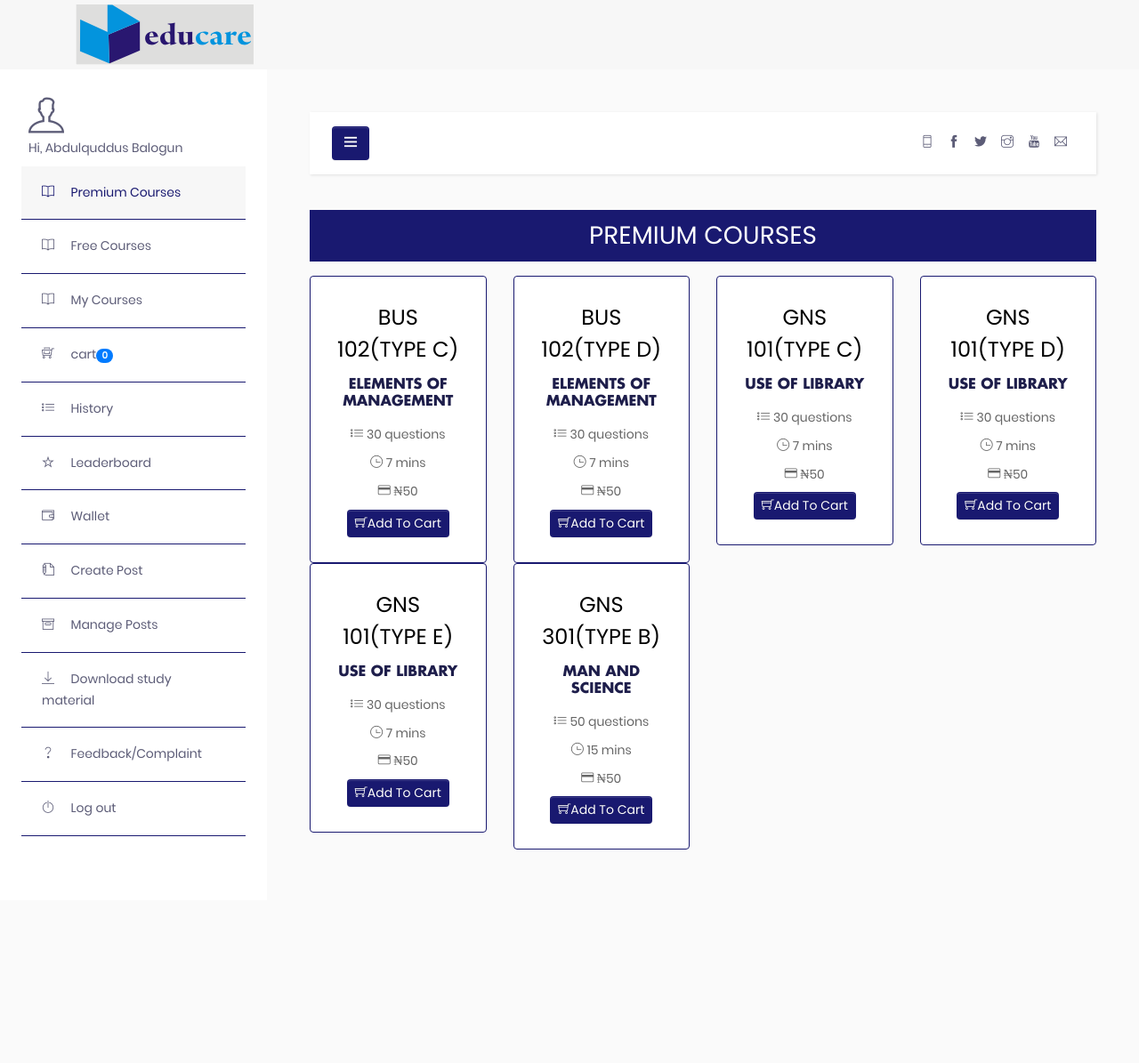
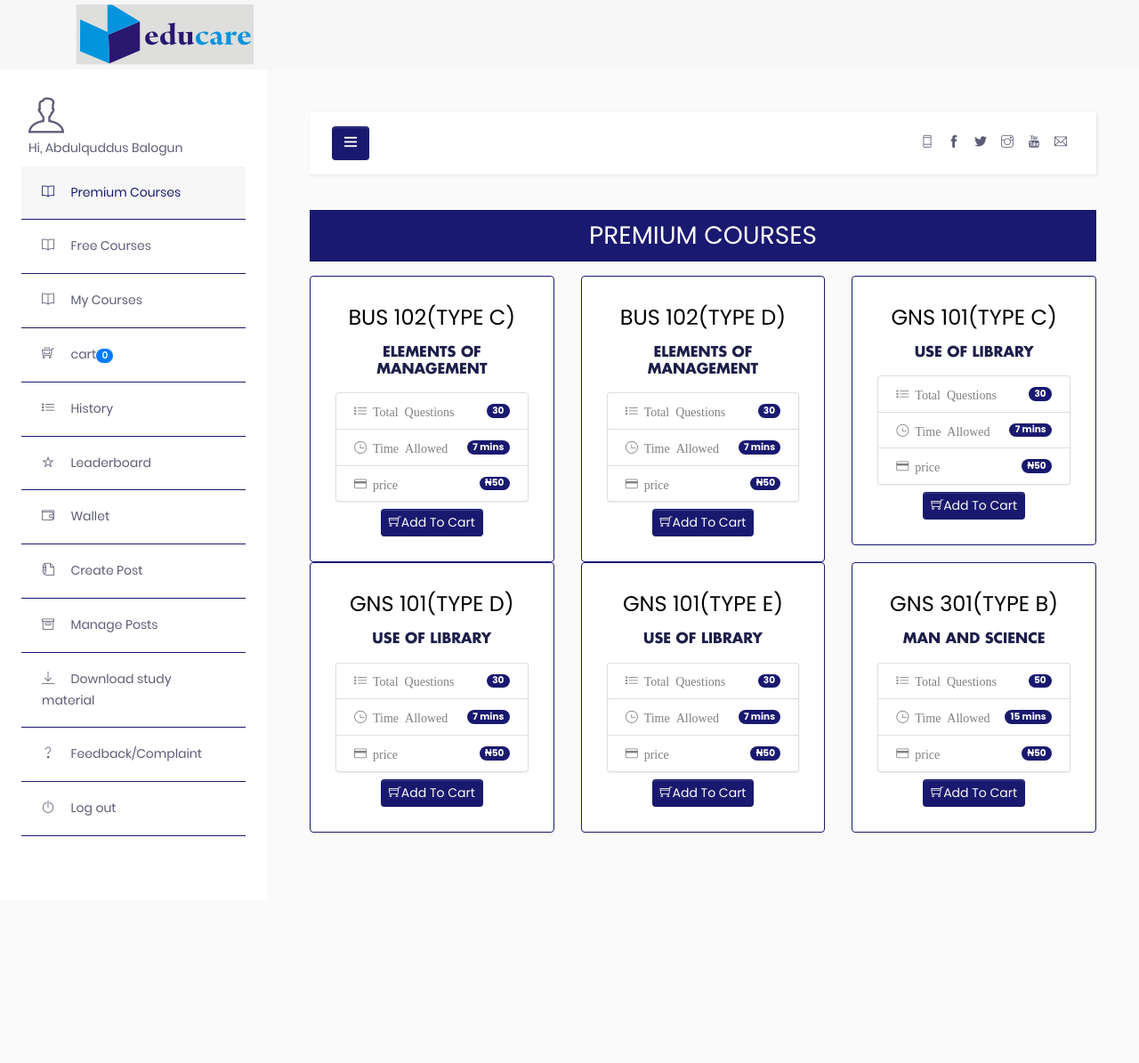
Before and after one commit to kaysmart001/Educare, a PHP site: page /user_dashboard.php?q=9 in a window 1280 px wide. Shown: the top 1195 px of the page at 89% size. Run offline with PHP 8.4, Linux system fonts and the light colour scheme; a user stored in the database is signed in; data comes from the database, SQL or seed files in the repository; data that the repository does not hold is empty; some libraries are stand-ins or nearby versions.

Commit message:
changed the courses layout

```diff
--- a/Available-Courses.php
+++ b/Available-Courses.php
@@ -39,17 +39,27 @@
             $course_price=$course['price'];
         ?>
 
-  <div class="col-lg-3 col-sm-6 col-md-4 col-xs-6">
+  <div class="col-lg-4 col-sm-6 col-md-4 col-xs-6">
     <div class="card p-2 rounded hover-shadow">
       <div class="card-body">
         <a href="#">
           <h4 class="card-title course-title"><?php echo $course_title; ?></h4>
         </a>
-
         <h6 class="card-text mb-3"><?php echo $course_des; ?></h6>
-        <p class="card-text mb-2"><i class="ti-list mr-1"></i><?php echo $total;?> questions</p>
-        <p class="card-text mb-2"><i class="ti-time mr-1"></i><?php echo $course_time?> mins</p>
-        <p class="card-text mb-2"><i class="ti-credit-card"></i> &#8358;<?php echo $course_price?></p>
+        <ul class="list-group mb-2">
+            <li class="list-group-item d-flex justify-content-between align-items-center">
+            <i class="ti-list mr-1"> Total Questions</i>
+            <span class="badge badge-primary badge-pill" style="background-color: midnightblue;"><?php echo $total; ?></span>
+            </li>
+            <li class="list-group-item d-flex justify-content-between align-items-center">
+            <i class="ti-time mr-1"> Time Allowed</i>
+            <span class="badge badge-primary badge-pill" style="background-color: midnightblue;"><?php echo $course_time; ?> mins</span>
+            </li>
+            <li class="list-group-item d-flex justify-content-between align-items-center">
+            <i class="ti-credit-card mr-1"> price</i>
+            <span class="badge badge-primary badge-pill" style="background-color: midnightblue;">&#8358;<?php echo $course_price; ?></span>
+            </li>
+        </ul>
         <form method="post">
           <input type="hidden" name="item_id" value="<?php echo $eid; ?>">
           <input type="hidden" name="item_name" value="<?php echo $course_title; ?>">
--- a/Users-Courses.php
+++ b/Users-Courses.php
@@ -15,17 +15,27 @@
       $course_time=$course['time'];
       $course_price=$course['price'];
       ?>
-    <div class="col-lg-3 col-sm-6 col-md-4 col-xs-6">
+    <div class="col-lg-4 col-sm-6 col-md-4 col-xs-6">
       <div class="card p-2 rounded hover-shadow">
         <div class="card-body">
           <a href="#">
             <h4 class="card-title course-title"><?php echo $course_title; ?></h4>
           </a>
-
           <h6 class="card-text mb-3"> <?php echo $course_des; ?></h6>
-          <p class="card-text mb-2"><i class="ti-list mr-1"></i> <?php echo $total;?> questions</p>
-          <p class="card-text mb-2"><i class="ti-time mr-1"></i> <?php echo $course_time?> mins</p>
-          <p class="card-text mb-2"><i class="ti-credit-card"></i> <?php echo $course_price?></p>
+          <ul class="list-group mb-2">
+            <li class="list-group-item d-flex justify-content-between align-items-center">
+            <i class="ti-list mr-1"> Total Questions</i>
+            <span class="badge badge-primary badge-pill" style="background-color: midnightblue;"><?php echo $total; ?></span>
+            </li>
+            <li class="list-group-item d-flex justify-content-between align-items-center">
+            <i class="ti-time mr-1"> Time Allowed</i>
+            <span class="badge badge-primary badge-pill" style="background-color: midnightblue;"><?php echo $course_time; ?> mins</span>
+            </li>
+            <li class="list-group-item d-flex justify-content-between align-items-center">
+            <i class="ti-credit-card mr-1"> price</i>
+            <span class="badge badge-primary badge-pill" style="background-color: midnightblue;"><?php echo $course_price; ?></span>
+            </li>
+        </ul>
           <a href='<?php echo "user_dashboard.php?q=quiz&step=2&eid=$eid&n=1&t=$total&action=start" ?>' class="btn btn-primary btn-sm rounded"><i class="ti-desktop" style="color: white;"></i> Attempt Quiz</a>
         </div>
       </div>
@@ -56,17 +66,27 @@
     $total=$course['total'];
     $course_time=$course['time'];
     ?>
-  <div class="col-lg-3 col-sm-6 col-md-4 col-xs-6">
+  <div class="col-lg-4 col-sm-6 col-md-4 col-xs-6">
     <div class="card p-2 rounded hover-shadow">
       <div class="card-body">
         <a href="#">
           <h4 class="card-title course-title"><?php echo $course_title; ?></h4>
         </a>
-
         <h6 class="card-text mb-3"> <?php echo $course_des; ?></h6>
-        <p class="card-text mb-2"><i class="ti-list mr-1"></i> <?php echo $total;?> questions</p>
-        <p class="card-text mb-2"><i class="ti-time mr-1"></i> <?php echo $course_time?> mins</p>
-        <p class="card-text mb-2"><i class="ti-credit-card"></i> <?php echo $trials?> Attempts left</p>
+        <ul class="list-group mb-2">
+            <li class="list-group-item d-flex justify-content-between align-items-center">
+            <i class="ti-list mr-1"> Total Questions</i>
+            <span class="badge badge-primary badge-pill" style="background-color: midnightblue;"><?php echo $total; ?></span>
+            </li>
+            <li class="list-group-item d-flex justify-content-between align-items-center">
+            <i class="ti-time mr-1"> Time Allowed</i>
+            <span class="badge badge-primary badge-pill" style="background-color: midnightblue;"><?php echo $course_time; ?> mins</span>
+            </li>
+            <li class="list-group-item d-flex justify-content-between align-items-center">
+            <i class="ti-credit-card mr-1"> Attempts left</i>
+            <span class="badge badge-primary badge-pill" style="background-color: midnightblue;"><?php echo $trials; ?></span>
+            </li>
+        </ul>
         <a href='<?php echo "user_dashboard.php?q=quiz&step=2&eid=$eid&n=1&t=$total&action=start" ?>' class="btn btn-primary btn-sm rounded"><i class="ti-desktop" style="color: white;"></i> Attempt Quiz</a>
       </div>
     </div>
```
